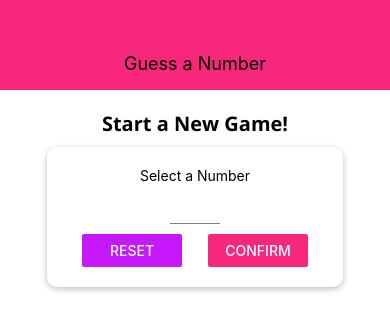
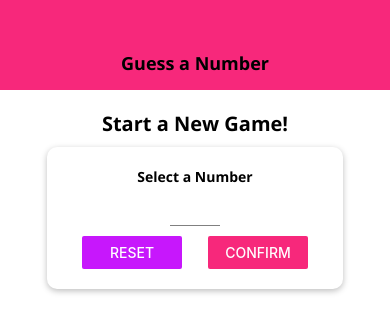
Before and after one commit to michaldobiezynski/rn-guess-a-number, a React Native app: screen / in a window 390 px wide. Shown: the top 332 px of the page. Built offline with nearby package versions, Linux system fonts and the light colour scheme.

Commit message:
a synthetic style Cascade: Custom Wrapper Components & Global Styles

```diff
--- /dev/null
+++ b/components/BodyText.js
@@ -0,0 +1,14 @@
+import React from 'react';
+import { Text, StyleSheet } from 'react-native';
+
+const BodyText = (props) => {
+  return <Text style={styles.body}>{props.children}</Text>;
+};
+
+const styles = StyleSheet.create({
+  body: {
+    fontFamily: 'open-sans-bold',
+  },
+});
+
+export default BodyText;
--- a/components/Header.js
+++ b/components/Header.js
@@ -2,11 +2,12 @@ import React from 'react';
 import { View, Text, StyleSheet } from 'react-native';
 
 import Colors from '../constants/colors';
+import Title from '../components/Title';
 
 const Header = (props) => {
   return (
     <View style={styles.header}>
-      <Text style={styles.headerTitle}>{props.title}</Text>
+      <Title>{props.title}</Title>
     </View>
   );
 };
@@ -20,10 +21,6 @@ const styles = StyleSheet.create({
     alignItems: 'center',
     justifyContent: 'center',
   },
-  headerTitle: {
-    color: 'black',
-    fontSize: 18,
-  },
 });
 
 export default Header;
--- /dev/null
+++ b/components/Title.js
@@ -0,0 +1,17 @@
+import React from 'react';
+import { Text, StyleSheet } from 'react-native';
+
+const TitleText = (props) => {
+  return (
+    <Text style={{ ...styles.title, ...props.style }}>{props.children}</Text>
+  );
+};
+
+const styles = StyleSheet.create({
+  title: {
+    fontFamily: 'open-sans-bold',
+    fontSize: 18,
+  },
+});
+
+export default TitleText;
--- /dev/null
+++ b/constants/default-styles.js
@@ -0,0 +1,11 @@
+import { StyleSheet } from 'react-native';
+
+export default StyleSheet.create({
+  bodyText: {
+    fontFamily: 'open-sans',
+  },
+  title: {
+    fontFamily: 'open-sans-bold',
+    fontSize: 18,
+  },
+});
--- a/screens/GameScreen.js
+++ b/screens/GameScreen.js
@@ -3,6 +3,7 @@ import { View, Text, StyleSheet, Button, Alert } from 'react-native';
 
 import NumberContainer from '../components/NumberContainer';
 import Card from '../components/Card';
+import DefaultStyles from '../constants/default-styles';
 
 const generateRandomBetween = (min, max, exclude) => {
   min = Math.ceil(min);
@@ -60,7 +61,7 @@ const GameScreen = (props) => {
 
   return (
     <View style={styles.screen}>
-      <Text>Opponent's Guess</Text>
+      <Text style={DefaultStyles.title}>Opponent's Guess</Text>
       <NumberContainer>{currentGuess}</NumberContainer>
       <Card style={styles.buttonContainer}>
         <Button
--- a/screens/StartGameScreen.js
+++ b/screens/StartGameScreen.js
@@ -13,6 +13,8 @@ import Card from '../components/Card';
 import Input from '../components/Input';
 import NumberContainer from '../components/NumberContainer';
 import Colors from '../constants/colors';
+import BodyText from '../components/BodyText';
+import Title from '../components/Title';
 
 const StartGameScreen = (props) => {
   const [enteredValue, setEnteredValue] = useState('');
@@ -49,7 +51,7 @@ const StartGameScreen = (props) => {
   if (confirmed) {
     confirmedOutput = (
       <Card style={styles.summaryContainer}>
-        <Text>You selected</Text>
+        <BodyText>You selected</BodyText>
         <NumberContainer>{selectedNumber}</NumberContainer>
         <Button
           title='START GAME'
@@ -65,9 +67,9 @@ const StartGameScreen = (props) => {
         Keyboard.dismiss();
       }}>
       <View style={styles.screen}>
-        <Text style={styles.title}>Start a New Game!</Text>
+        <Title style={styles.title}>Start a New Game!</Title>
         <Card style={styles.inputContainer}>
-          <Text>Select a Number</Text>
+          <BodyText>Select a Number</BodyText>
           <Input
             style={styles.input}
             blurOnSubmit
```
